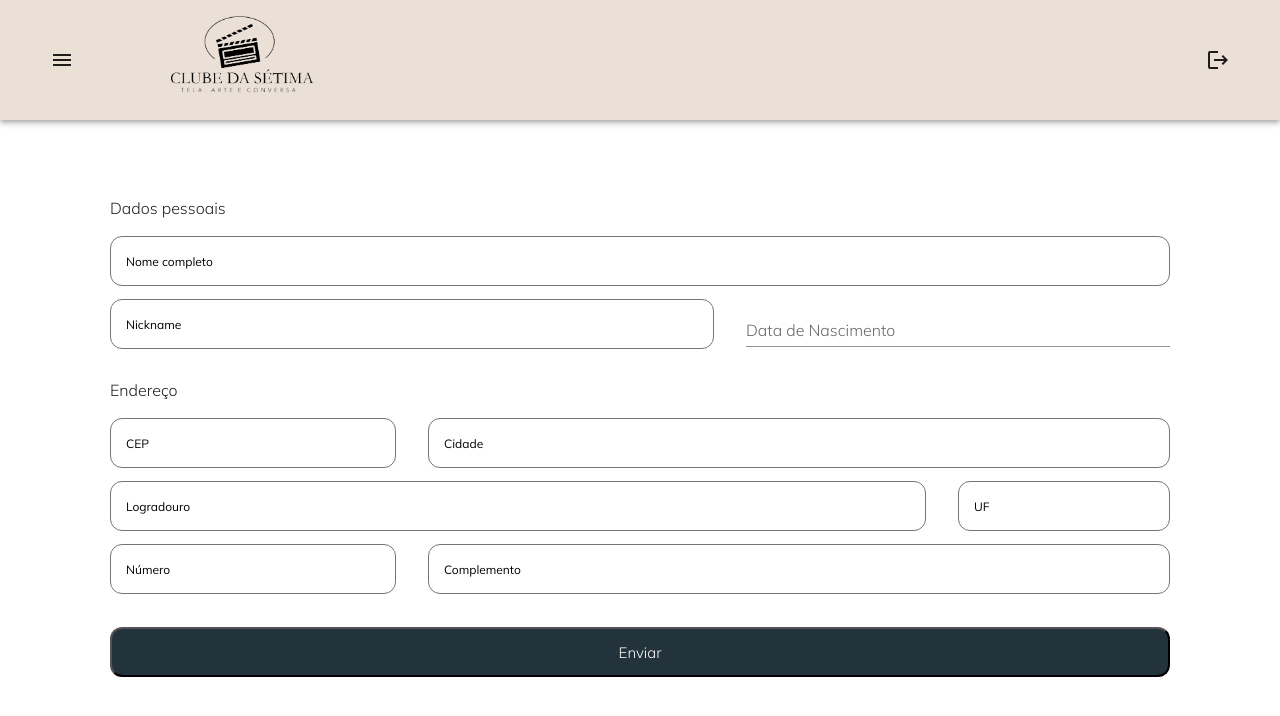
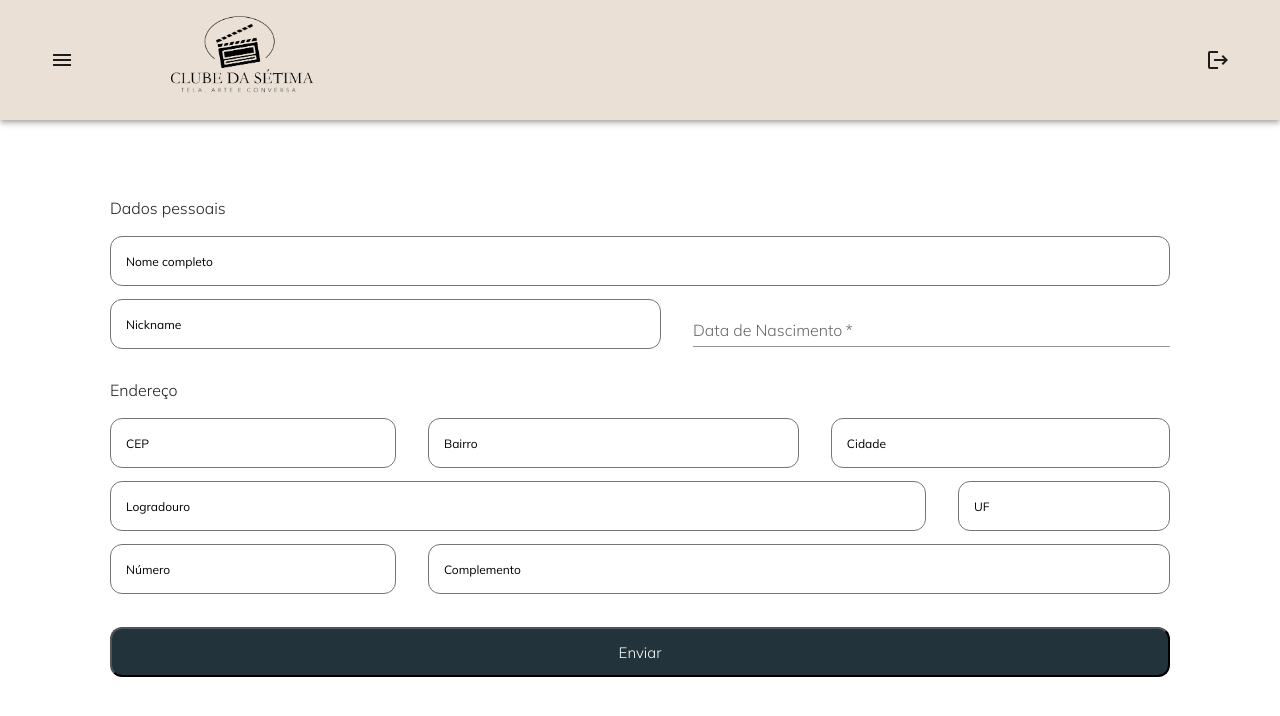
Before and after one commit to joaogabrielgsantos/clube-da-setima, a React (Vite) app: page /settings in a window 1280 px wide. Shown: the top 716 px of the page. Built offline with nearby package versions, Linux system fonts and the light colour scheme; no server answers; sample sign-in values are in the browser's storage.

Commit message:
feat: autocomplete and send enrollment data added

```diff
--- a/src/pages/SettingsPage/SettingsContent.tsx
+++ b/src/pages/SettingsPage/SettingsContent.tsx
@@ -1,21 +1,24 @@
-import { useState } from "react";
-import { useUserContext } from "../../contexts/UserContext";
+import { useEffect, useState } from "react";
 import { SubmitButton } from "../SignUp/SectionSignUp";
-import dayjs from "dayjs";
+import dayjs, { Dayjs } from "dayjs";
 import styled from "styled-components";
-import ReactInputMask from "react-input-mask";
 import InputWithMask from "../../components/InputWithMask";
 import { DateField, DatePicker } from "@mui/x-date-pickers";
+import { getEnrollment, saveEnrollment } from "../../services/enrollmentApi";
+import useToken from "../../hooks/useToken";
+import { CreateEnroll } from "../../protocols/Enrollment";
+import { toast } from "react-toastify";
 
 
 
 export default function SettingsContent() {
     const [name, setName] = useState("");
     const [nickname, setNickname] = useState("");
-    const [birthday, setBirthday] = useState("");
+    const [birthday, setBirthday] = useState<Dayjs | null>(null);
 
     const [cep, setCep] = useState("");
     const [street, setStreet] = useState("");
+    const [neighbourhood, setNeighbourhood] = useState("");
     const [city, setCity] = useState("");
     const [state, setState] = useState("");
     const [numberAddress, setNumberAddress] = useState("");
@@ -24,15 +27,62 @@ export default function SettingsContent() {
     const [disable, setDisable] = useState(false);
     const [textButton, setTextButton] = useState("Enviar");
 
-    const { userData } = useUserContext();
+    const token = useToken();
 
+    useEffect(() => {
+        getEnrollment(token)
+            .then((response) => {
+                console.log(response);
+                const newBirthday = dayjs(response.birthday, 'YYYY-MM-DD');
+                console.log(newBirthday);
+                setBirthday(newBirthday);
+                setName(response.name);
+                setNickname(response.nickname);
+                setCep(response.addresses ? response.addresses[0].cep : "");
+                setStreet(response.addresses ? response.addresses[0].street : "");
+                setNeighbourhood(response.addresses ? response.addresses[0].neighbourhood : "");
+                setCity(response.addresses ? response.addresses[0].city : "");
+                setState(response.addresses ? response.addresses[0].state : "");
+                setNumberAddress(response.addresses ? response.addresses[0].number : "");
+                setAddressDetail(response.addresses ? response.addresses[0].addressDetail : "");
+            })
+            .catch((err) => {
+                console.log(err);
 
-    function handleSignIn(e: React.FormEvent<HTMLFormElement>) {
+            })
+    }, []);
+
+    async function handleEnrollment(e: React.FormEvent<HTMLFormElement>) {
         e.preventDefault();
         const formattedBirthday = dayjs(birthday, "YYYY-MM-DD").toDate().toISOString();
-        console.log(birthday);
-        console.log(formattedBirthday);
-        console.log(name);
+
+        const body: CreateEnroll = {
+            name,
+            nickname,
+            birthday: formattedBirthday,
+            addresses:
+            {
+                cep,
+                street,
+                city,
+                state,
+                number: numberAddress,
+                neighbourhood,
+                addressDetail
+            }
+        };
+        try {
+            setDisable(true);
+            setTextButton("Enviando");
+            await saveEnrollment(body, token);
+            toast.success("Cadastro realizado com sucesso");
+            setDisable(false);
+            setTextButton("Enviar");
+
+        } catch (error) {
+            toast.error("Não foi possível realizar cadastrar os dados");
+            console.log(error);
+        }
     }
 
     function handleStateChange(e: React.ChangeEvent<HTMLInputElement>) {
@@ -43,20 +93,20 @@ export default function SettingsContent() {
     return (
         <>
             <PrivateContainer>
-                <FormEnroll onSubmit={handleSignIn}>
+                <FormEnroll onSubmit={handleEnrollment}>
                     <p>Dados pessoais</p>
                     <div>
                         <PrivateInput
-                            className="setting-input"
+                            required
                             disabled={disable}
                             type="text"
                             placeholder="Nome completo"
                             value={name}
                             onChange={(e) => setName(e.target.value)}
                         />
-                        <RowInputs input1Width="57%" input2Width="20%">
+                        <RowInputs input1Width="52%" input2Width="25%">
                             <PrivateInput
-                                className="setting-input"
+                                required
                                 disabled={disable}
                                 type="text"
                                 placeholder="Nickname"
@@ -64,39 +114,49 @@ export default function SettingsContent() {
                                 onChange={(e) => setNickname(e.target.value)}
                             />
                             <DateField
+                                required
                                 label="Data de Nascimento"
                                 format="DD-MM-YYYY"
-                                sx={{ height: "55px", width: "40%" }}
+                                sx={{ height: "55px", width: "45%" }}
                                 variant="standard"
-                                value={birthday ? dayjs(birthday, "YYYY-MM-DD").toDate() : null}
-                                onChange={(date: Date | null) =>
-                                    setBirthday(date ? dayjs(date).format("YYYY-MM-DD") : "")
-                                }
+                                value={birthday}
+                                onChange={(e) => setBirthday(e)}
                             />
-
                         </RowInputs>
                     </div>
                     <p>Endereço</p>
                     <div>
-                        <RowInputs input1Width="27%" input2Width="70%">
+                        <RowInputs input1Width="27%" input2Width="35%" input3Width="32%">
                             <CustomInput
+                                required
                                 mask="99999-999"
                                 disabled={disable}
                                 value={cep}
                                 onChange={(e) => setCep(e.target.value)}
                                 placeholder="CEP"
                             />
+                            <PrivateInput
+                                required
+                                disabled={disable}
+                                type="text"
+                                placeholder="Bairro"
+                                value={neighbourhood}
+                                onChange={(e) => setNeighbourhood(e.target.value)}
+                            />
 
                             <PrivateInput
+                                required
                                 disabled={disable}
                                 type="text"
                                 placeholder="Cidade"
                                 value={city}
                                 onChange={(e) => setCity(e.target.value)}
                             />
+
                         </RowInputs>
                         <RowInputs input1Width="77%" input2Width="20%">
                             <PrivateInput
+                                required
                                 disabled={disable}
                                 type="text"
                                 placeholder="Logradouro"
@@ -104,6 +164,7 @@ export default function SettingsContent() {
                                 onChange={(e) => setStreet(e.target.value)}
                             />
                             <CustomInput
+                                required
                                 mask="aa"
                                 disabled={disable}
                                 placeholder="UF"
@@ -113,6 +174,7 @@ export default function SettingsContent() {
                         </RowInputs>
                         <RowInputs input1Width="27%" input2Width="70%">
                             <PrivateInput
+                                required
                                 disabled={disable}
                                 type="text"
                                 placeholder="Número"
@@ -170,7 +232,8 @@ const PrivateInput = styled.input`
 
 type RowInputsProps = {
     input1Width: string;
-    input2Width: string;
+    input2Width?: string;
+    input3Width?: string;
 };
 
 const RowInputs = styled.div<RowInputsProps>`
@@ -181,6 +244,9 @@ const RowInputs = styled.div<RowInputsProps>`
   }
   input:nth-child(2) {
     width: ${(props) => props.input2Width};
+  }
+  input:nth-child(3) {
+    width: ${(props) => props.input3Width};
   }
 `;
 
--- a/src/pages/SignIn/SectionSignIn.tsx
+++ b/src/pages/SignIn/SectionSignIn.tsx
@@ -56,8 +56,8 @@ export default function SectionSignIn() {
 
                     <form onSubmit={handleSignIn}>
                         <Inputs>
-                            <input disabled={disable} type="email" placeholder="E-mail" value={email} onChange={e => setEmail(e.target.value)} />
-                            <input disabled={disable} type="password" placeholder="Senha" value={password} onChange={e => setPassword(e.target.value)} />
+                            <input required disabled={disable} type="email" placeholder="E-mail" value={email} onChange={e => setEmail(e.target.value)} />
+                            <input required disabled={disable} type="password" placeholder="Senha" value={password} onChange={e => setPassword(e.target.value)} />
                             <SubmitButton disabled={disable} width="326px" widthResp="326px" >{textButton}</SubmitButton >
                         </Inputs>
                     </form>
--- a/src/services/createHeaders.ts
+++ b/src/services/createHeaders.ts
@@ -1,9 +1,5 @@
-import useToken from "../hooks/useToken";
+export default function createHeaders(token:string | undefined) {
 
-
-const token = useToken()
-
-export default function createHeaders() {
     const config = {
         headers: {
             Authorization: `Bearer ${token}`
--- a/src/services/enrollmentApi.ts
+++ b/src/services/enrollmentApi.ts
@@ -1,13 +1,13 @@
-import { Enrollment } from '../protocols/Enrollment';
+import { CreateEnroll, Enrollment } from '../protocols/Enrollment';
 import api from './api';
 import createHeaders from './createHeaders';
 
-export async function saveEnrollment(body: Enrollment) {
-  const promise = await api.post('/enrollments', body, createHeaders());
-  return promise.data as Enrollment;
+export async function saveEnrollment(body: CreateEnroll, token: string | undefined) {
+  const promise = await api.post('/enrollments', body, createHeaders(token));
+  return promise.data;
 }
 
-export async function getEnrollment(): Promise<Enrollment> {
-  const promise = await api.get('/enrollments', createHeaders());
-  return promise.data as Enrollment;
+export async function getEnrollment(token: string | undefined):Promise<Enrollment>{
+  const promise = await api.get('/enrollments', createHeaders(token));
+  return promise.data;
 }
```
Also changed, not shown: src/protocols/Enrollment.ts (+13 -1 lines).
